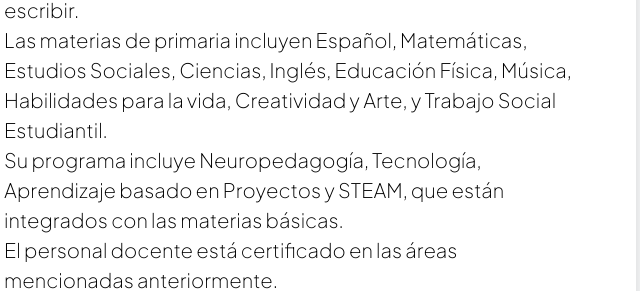
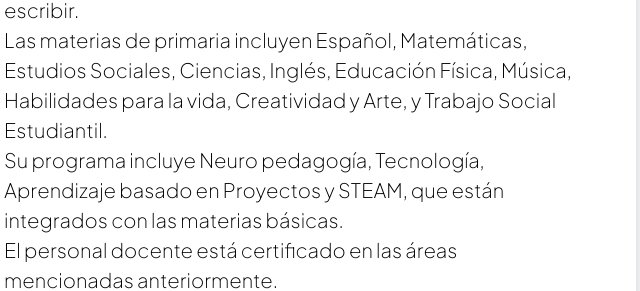
Before and after one commit to Christopherge0/Proyecto-Programacion-4, a plain HTML site: page programa.html in a window 1280 px wide. Shown: the part 1062-1353 px from the top of the page, 526-1166 px from the left. Drawn offline with nearby package versions, Linux system fonts and the light colour scheme.

Commit message:
programa.html

```diff
--- a/programa.html
+++ b/programa.html
@@ -79,7 +79,7 @@
                                                 <ul>
                                                     <li class="black">Enseñan inglés en todos los niveles, con un enfoque en la integración de las habilidades de hablar, escuchar, leer y escribir.</li>
                                                     <li class="black">Las materias de primaria incluyen Español, Matemáticas, Estudios Sociales, Ciencias, Inglés, Educación Física, Música, Habilidades para la vida, Creatividad y Arte, y Trabajo Social Estudiantil.</li>
-                                                    <li class="black">Su programa incluye Neuropedagogía, Tecnología, Aprendizaje basado en Proyectos y STEAM, que están integrados con las materias básicas.</li>
+                                                    <li class="black">Su programa incluye Neuro pedagogía, Tecnología, Aprendizaje basado en Proyectos y STEAM, que están integrados con las materias básicas.</li>
                                                     <li class="black">El personal docente está certificado en las áreas mencionadas anteriormente.</li>
                                                     <li class="black">El desarrollo de las TIC está integrado con cada materia.</li>
                                                 </ul>
```
